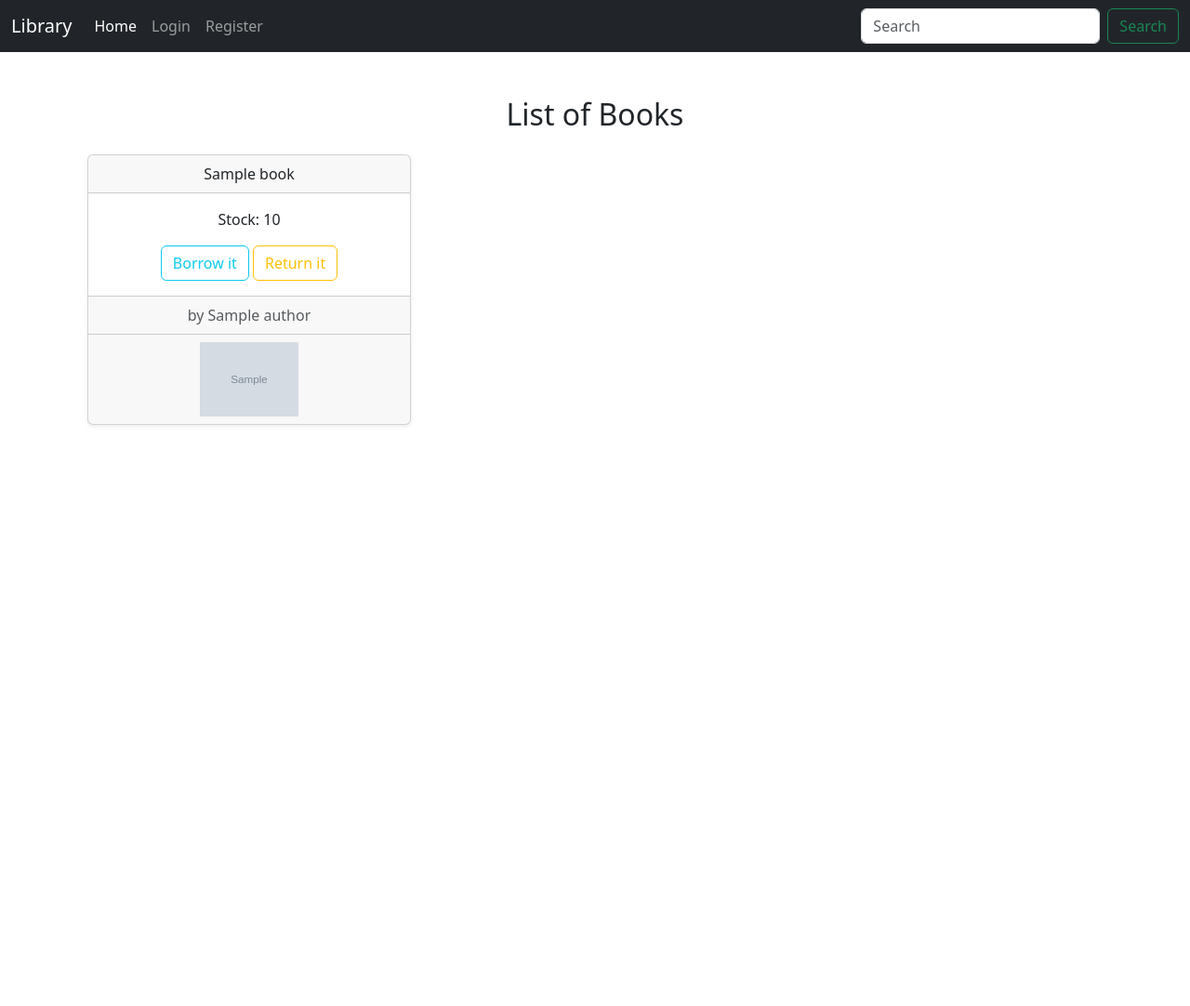
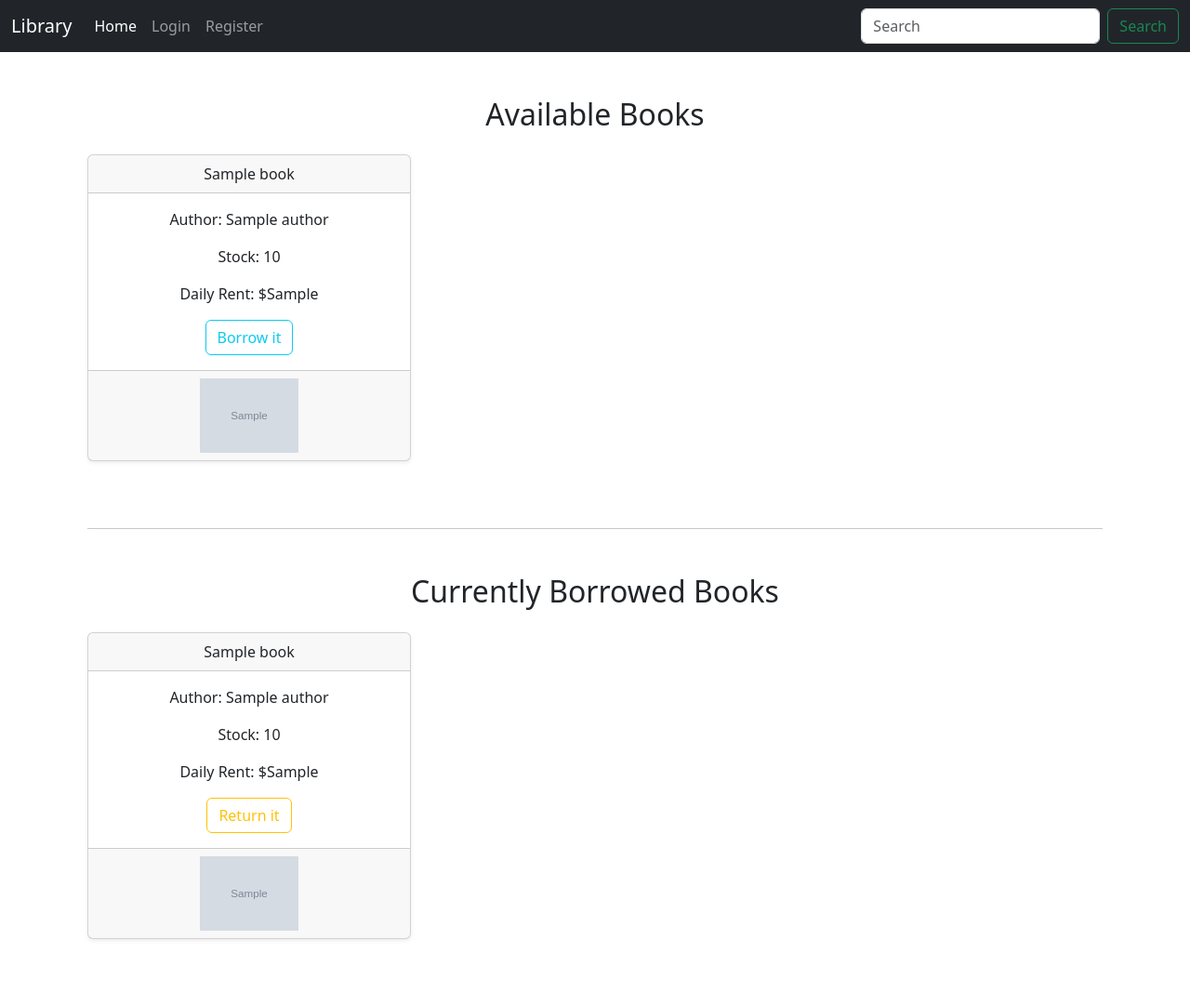
Before and after one commit to AsHkAn-Django/library-management, a Django app: template myApp/templates/myApp/index.html in a window 1280 px wide. Shown: the whole page at 93% size. Before the commit the page ends 458 px from the top, so only its background shows below. Run offline with Django 5.2, Linux system fonts and the light colour scheme; the template is opened without the code that fills it: most values are stand-ins (such as "Sample title", 1, 10 or a date in 2020); grey boxes marked "Sample" are stand-in pictures; some libraries are stand-ins or nearby versions.

Commit message:
clean the index page and seperate the borrowed and availbe books

```diff
--- a/myApp/admin.py
+++ b/myApp/admin.py
@@ -1,6 +1,7 @@
 from django.contrib import admin
-from .models import Author, Book
+from .models import Author, Book, BorrowRecord
 
 
 admin.site.register(Author)
 admin.site.register(Book)
+admin.site.register(BorrowRecord)
--- a/myApp/templates/myApp/index.html
+++ b/myApp/templates/myApp/index.html
@@ -1,34 +1,55 @@
 {% extends 'base.html' %}
 
 {% block content %}
-
 <div class="container my-5">
-
-    <h2 class="text-center mb-4">List of Books</h2>
-
+    <h2 class="text-center mb-4">Available Books</h2>
     <div class="row">
-        {% for book in books %}
+        {% for book in available_books %}
         <div class="col-md-4 mb-4">
             <div class="card shadow-sm">
                 <div class="card-header text-center font-weight-bold">{{ book.title }}</div>
                 <div class="card-body text-center">
-                    <p class="card-text">Stock: {{ book.stock }}</p>
+                    <p>Author: {{ book.author.name }}</p>
+                    <p>Stock: {{ book.stock }}</p>
+                    <p>Daily Rent: ${{ book.daily_rent }}</p>
                     <a href="" class="btn btn-outline-info">Borrow it</a>
-                    <a href="" class="btn btn-outline-warning ">Return it</a>
 
                     {% if user.is_staff %}
-                    <a href="{% url 'myApp:edit-book' book.pk %}" class="btn btn-outline-primary ">Edit book</a>
+                    <a href="{% url 'myApp:edit-book' book.pk %}" class="btn btn-outline-primary">Edit Book</a>
                     {% endif %}
+                </div>
+                <div class="card-footer text-center">
+                    <img src="{{ book.barcode_image.url }}" alt="{{ book.title }} barcode" style="height:80px;">
+                </div>
+            </div>
+        </div>
+        {% endfor %}
+    </div>
 
+    <hr class="my-5">
+
+    <h2 class="text-center mb-4">Currently Borrowed Books</h2>
+    <div class="row">
+        {% for book in borrowed_books %}
+        <div class="col-md-4 mb-4">
+            <div class="card shadow-sm">
+                <div class="card-header text-center font-weight-bold">{{ book.title }}</div>
+                <div class="card-body text-center">
+                    <p>Author: {{ book.author.name }}</p>
+                    <p>Stock: {{ book.stock }}</p>
+                    <p>Daily Rent: ${{ book.daily_rent }}</p>
+                    <a href="" class="btn btn-outline-warning">Return it</a>
+
+                    {% if user.is_staff %}
+                    <a href="{% url 'myApp:edit-book' book.pk %}" class="btn btn-outline-primary">Edit Book</a>
+                    {% endif %}
                 </div>
-                <div class="card-footer text-muted text-center">by {{ book.author.name }}</div>
-                <div class="card-footer text-muted text-center">
-                    <img src="{{ book.barcode_image.url }}" alt="{{book.title}} barcode" style="height:80px;">
+                <div class="card-footer text-center">
+                    <img src="{{ book.barcode_image.url }}" alt="{{ book.title }} barcode" style="height:80px;">
                 </div>
             </div>
         </div>
         {% endfor %}
     </div>
 </div>
-
 {% endblock content %}
```
Also changed, not shown: myApp/views.py (+12 -2 lines).
